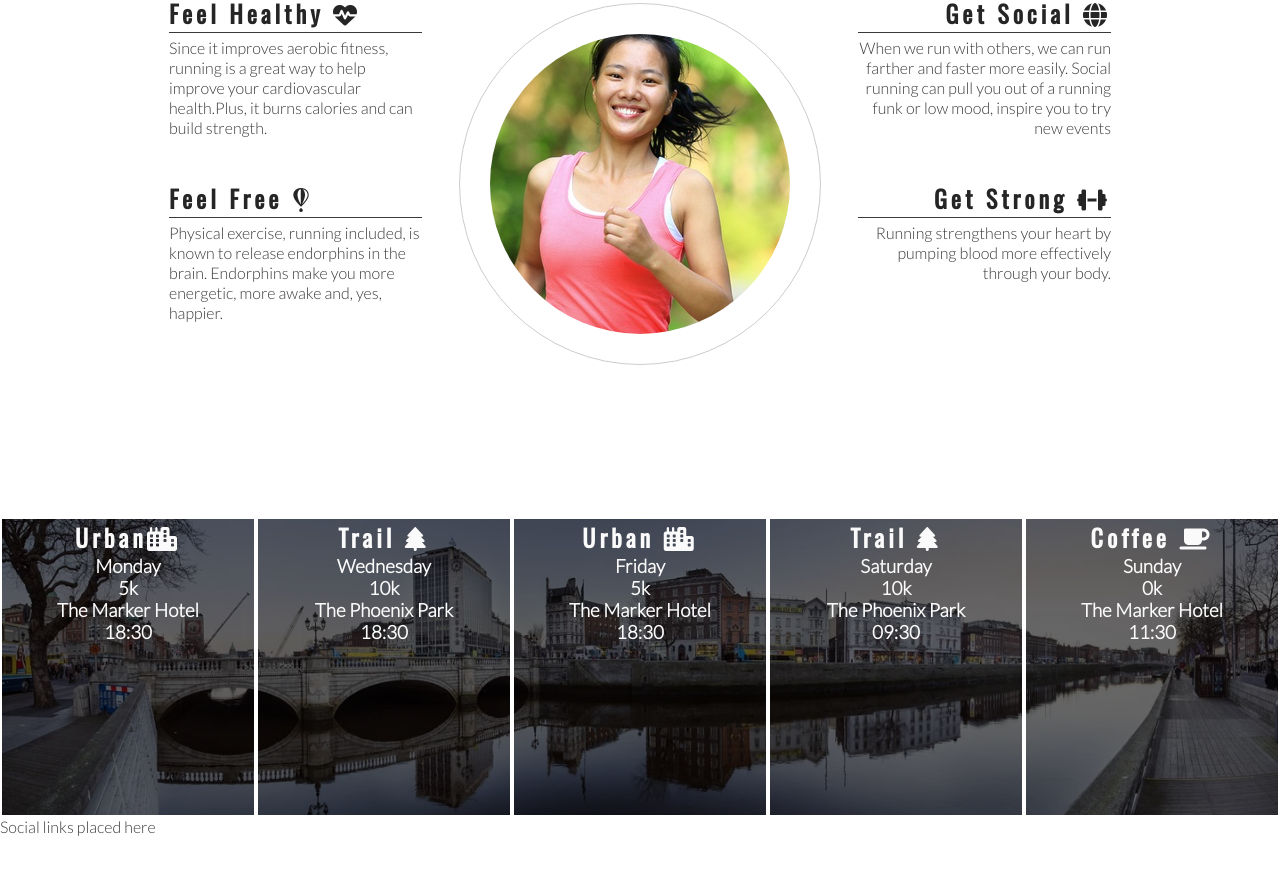
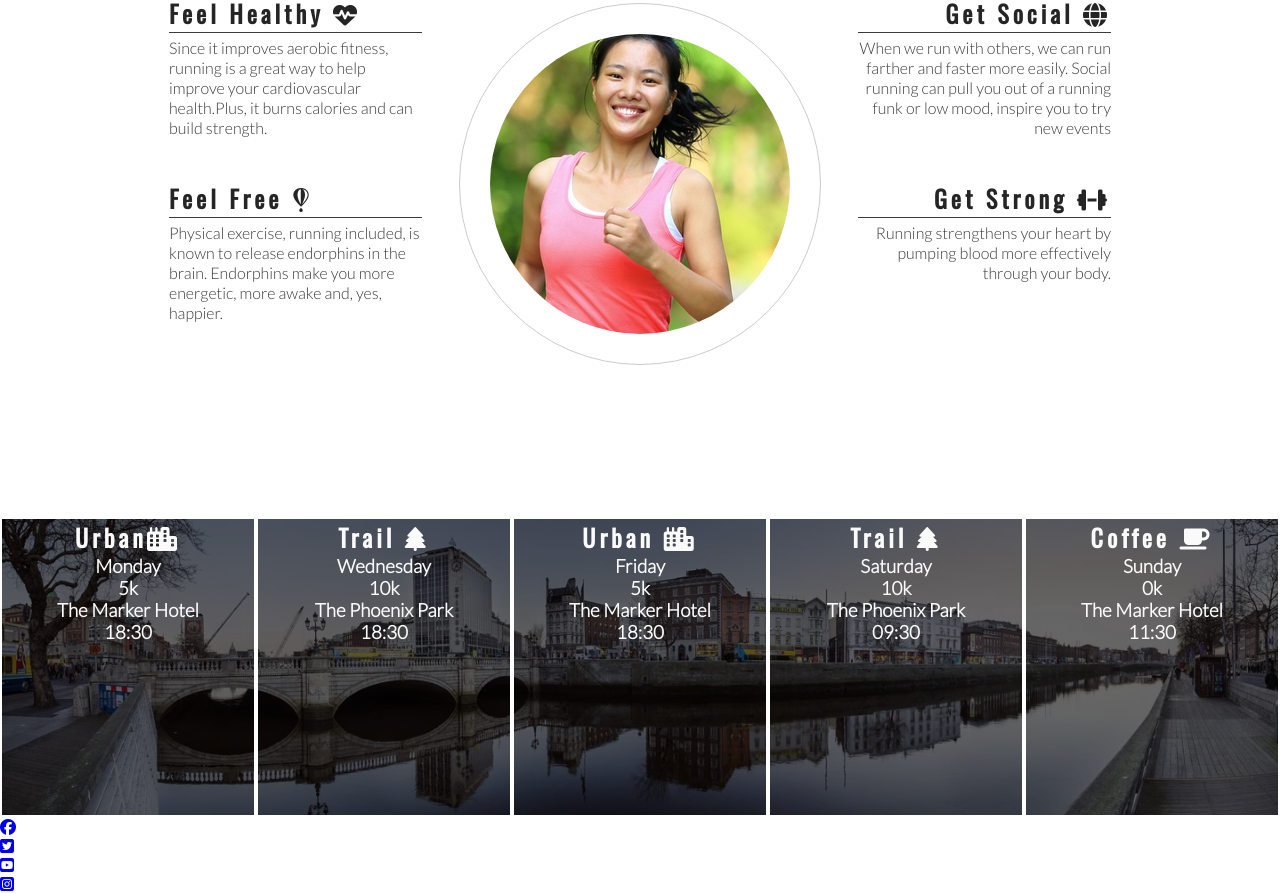
Before and after one commit to StevieinWaterford/alans--love-running-, a plain HTML site: page index.html in a window 1280 px wide. Shown: the part 778-1671 px from the top of the page. Before the commit the page ends 1614 px from the top, so only its background shows below. Drawn offline with nearby package versions, Linux system fonts and the light colour scheme.

Commit message:
Add social media icons to footer

```diff
--- a/index.html
+++ b/index.html
@@ -131,7 +131,27 @@
     </section>
 
 
-    <footer>Social links placed here
+    <footer>
+        <ul>
+            <li>
+                <a href="https://facebook.com" target="_blank" rel="noopener"
+                    aria-label="Visit our Facebook page (opens in a new tab)"><i class="fab fa-facebook"></i></a>
+            </li>
+            <li>
+                <a href="https://twitter.com" target="_blank" rel="noopener"
+                    aria-label="Visit our Twitter page (opens in a new tab)"><i class="fab fa-twitter-square"></i></a>
+            </li>
+            <li>
+                <a href="https://youtube.com" target="_blank" rel="noopener"
+                    aria-label="Visit our Youtube page (opens in a new tab)"><i class="fab fa-youtube-square"></i></a>
+            </li>
+
+            <li>
+                <a href="https://instagram.com" target="_blank" rel="noopener"
+                    aria-label="Visit our Instagram page (opens in a new tab)"><i
+                        class="fab fa-instagram-square"></i></a>
+            </li>
+        </ul>
 
     </footer>
 
```
